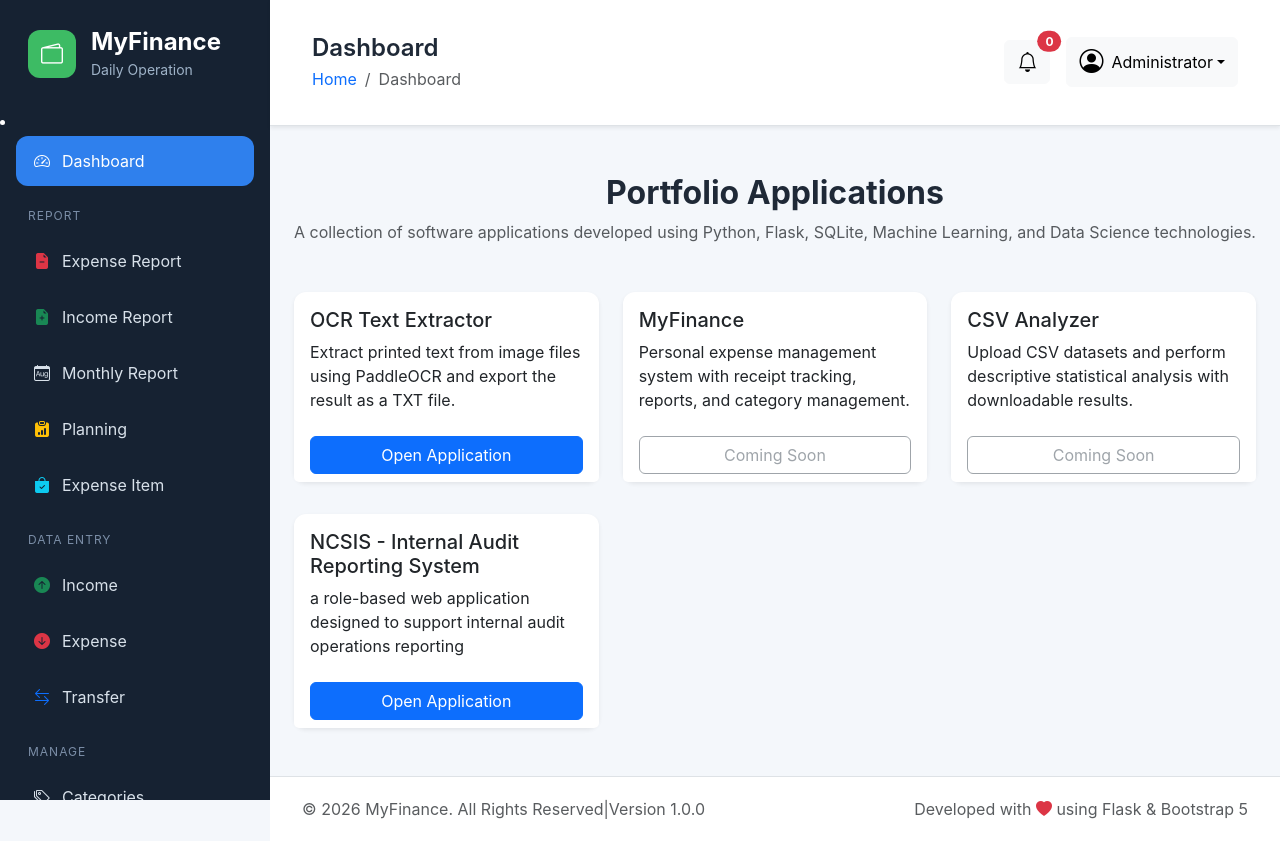
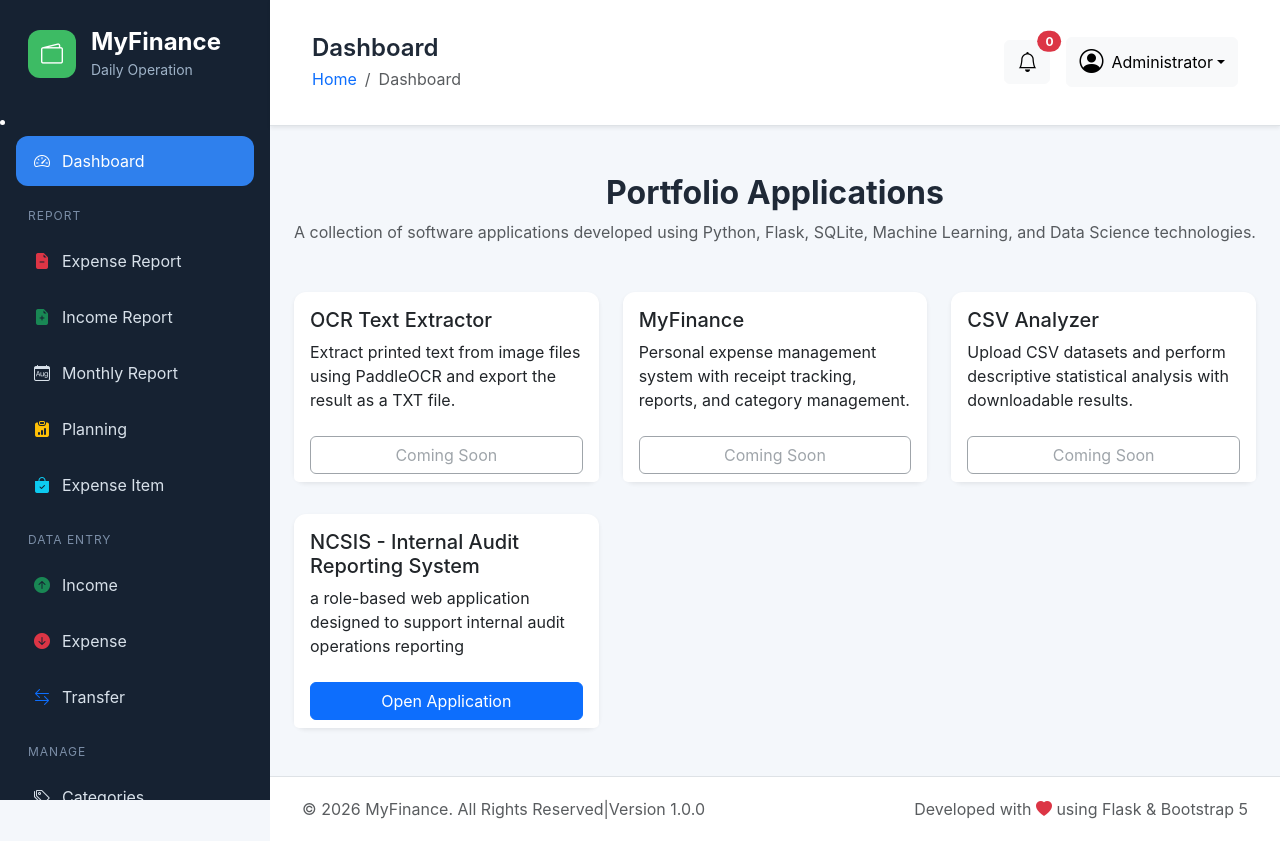
Before and after one commit to rachmadf/portfolio, a Flask app: template templates/portfolio/index.html in a window 1280 px wide. Run offline with Flask 3, Linux system fonts and the light colour scheme; the template is opened without the code that fills it, so the values that code supplies are empty; some libraries are stand-ins or nearby versions.

Commit message:
Make OCR as optional for portfolio ddeployment

```diff
--- a/app.py
+++ b/app.py
@@ -5,11 +5,9 @@ from flask import Flask, render_template
 app = Flask(__name__)
 
 from routes.portfolio import portfolio
-from routes.ocr import ocr
 from routes.research_notes import research_notes
 
 app.register_blueprint(portfolio)
-app.register_blueprint(ocr)
 app.register_blueprint(research_notes)
 
 
--- a/templates/portfolio/index.html
+++ b/templates/portfolio/index.html
@@ -42,11 +42,12 @@ Portfolio Applications
                     </p>
                 </div>
                 <div class="card-footer bg-white border-0">
-                    <a
-                        href="{{ url_for('ocr.index') }}"
-                        class="btn btn-primary w-100">
-                        Open Application
-                    </a>
+
+                    <button
+                        class="btn btn-outline-secondary w-100"
+                        disabled>
+                        Coming Soon
+                    </button>
                 </div>
             </div>
         </div>
```
Also changed, not shown: 1 other file.
